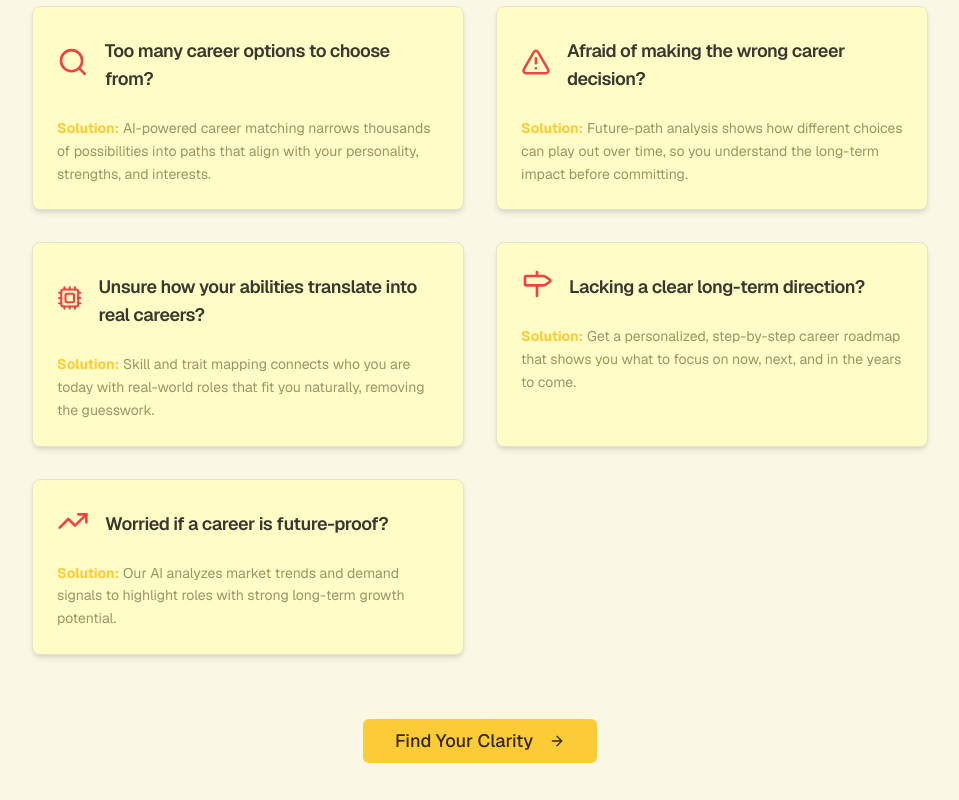
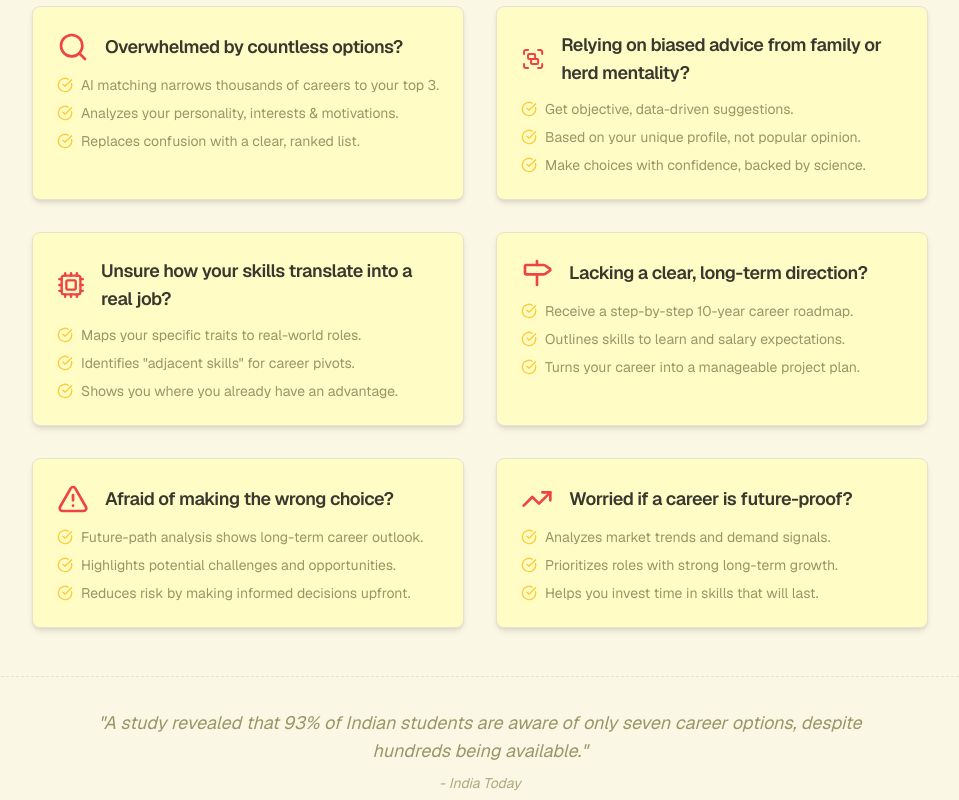
Before and after one commit to SinghRaghvendra/Margdarshak-AI, a Next.js app: page / in a window 1280 px wide. Shown: the part 1760-2560 px from the top of the page, without its empty margins (160-1119 px from the left). Built offline with nearby package versions, Linux system fonts and the light colour scheme; no server answers.

Commit message:
There is only 5 cards add another card unbiased unsolicited career advic

```diff
--- a/src/components/HomePageClient.tsx
+++ b/src/components/HomePageClient.tsx
@@ -1,6 +1,7 @@
+
 import { Button } from '@/components/ui/button';
 import { Card, CardContent, CardHeader, CardTitle, CardDescription } from '@/components/ui/card';
-import { ClipboardList, Lightbulb, MapPinned, ArrowRight, HelpCircle, CheckCircle, Wand2, User, Sparkles as NewJourneyIcon, BookOpen, Search, AlertTriangle, Cpu, Milestone, TrendingUp } from 'lucide-react';
+import { ClipboardList, Lightbulb, MapPinned, ArrowRight, HelpCircle, CheckCircle, Wand2, User, Sparkles as NewJourneyIcon, BookOpen, Search, AlertTriangle, Cpu, Milestone, TrendingUp, Group } from 'lucide-react';
 import Image from 'next/image';
 import Link from 'next/link';
 import React, { useState, useEffect } from 'react';
@@ -73,28 +74,57 @@ export default function HomePageClient() {
   const problemsAndSolutions = [
       {
         icon: <Search className="h-8 w-8 text-destructive" />,
-        problem: 'Too many career options to choose from?',
-        solution: 'AI-powered career matching narrows thousands of possibilities into paths that align with your personality, strengths, and interests.'
+        problem: 'Overwhelmed by countless options?',
+        solutions: [
+            'AI matching narrows thousands of careers to your top 3.',
+            'Analyzes your personality, interests & motivations.',
+            'Replaces confusion with a clear, ranked list.'
+        ]
+      },
+      {
+        icon: <Group className="h-8 w-8 text-destructive" />,
+        problem: 'Relying on biased advice from family or herd mentality?',
+        solutions: [
+            'Get objective, data-driven suggestions.',
+            'Based on your unique profile, not popular opinion.',
+            'Make choices with confidence, backed by science.'
+        ]
+      },
+      {
+        icon: <Cpu className="h-8 w-8 text-destructive" />,
+        problem: 'Unsure how your skills translate into a real job?',
+        solutions: [
+           'Maps your specific traits to real-world roles.',
+           'Identifies "adjacent skills" for career pivots.',
+           'Shows you where you already have an advantage.'
+        ]
+      },
+      {
+        icon: <Milestone className="h-8 w-8 text-destructive" />,
+        problem: 'Lacking a clear, long-term direction?',
+        solutions: [
+            'Receive a step-by-step 10-year career roadmap.',
+            'Outlines skills to learn and salary expectations.',
+            'Turns your career into a manageable project plan.'
+        ]
       },
       {
         icon: <AlertTriangle className="h-8 w-8 text-destructive" />,
-        problem: 'Afraid of making the wrong career decision?',
-        solution: 'Future-path analysis shows how different choices can play out over time, so you understand the long-term impact before committing.'
-      },
-      {
-        icon: <Cpu className="h-8 w-8 text-destructive" />,
-        problem: 'Unsure how your abilities translate into real careers?',
-        solution: 'Skill and trait mapping connects who you are today with real-world roles that fit you naturally, removing the guesswork.'
-      },
-      {
-        icon: <Milestone className="h-8 w-8 text-destructive" />,
-        problem: 'Lacking a clear long-term direction?',
-        solution: 'Get a personalized, step-by-step career roadmap that shows you what to focus on now, next, and in the years to come.'
+        problem: 'Afraid of making the wrong choice?',
+        solutions: [
+            'Future-path analysis shows long-term career outlook.',
+            'Highlights potential challenges and opportunities.',
+            'Reduces risk by making informed decisions upfront.'
+        ]
       },
       {
         icon: <TrendingUp className="h-8 w-8 text-destructive" />,
         problem: 'Worried if a career is future-proof?',
-        solution: 'Our AI analyzes market trends and demand signals to highlight roles with strong long-term growth potential.'
+        solutions: [
+            'Analyzes market trends and demand signals.',
+            'Prioritizes roles with strong long-term growth.',
+            'Helps you invest time in skills that will last.'
+        ]
       },
   ];
 
@@ -297,20 +327,30 @@ export default function HomePageClient() {
             <div className="max-w-4xl mx-auto grid grid-cols-1 md:grid-cols-2 gap-8">
               {problemsAndSolutions.map((item, index) => (
                 <Card key={index} className="bg-card shadow-md hover:shadow-lg transition-shadow">
-                  <CardHeader className="flex flex-row items-center gap-4">
+                  <CardHeader className="flex flex-row items-center gap-4 space-y-0 pb-3">
                     {item.icon}
                     <CardTitle className="text-lg font-semibold">{item.problem}</CardTitle>
                   </CardHeader>
                   <CardContent>
-                    <p className="text-sm text-muted-foreground leading-relaxed">
-                        <span className="font-bold text-primary mr-1">Solution:</span>
-                        {item.solution}
-                    </p>
+                    <ul className="space-y-2 text-sm text-muted-foreground">
+                        {item.solutions.map((solution, i) => (
+                            <li key={i} className="flex items-start">
+                                <CheckCircle className="h-4 w-4 text-primary mr-2 mt-0.5 flex-shrink-0" />
+                                <span>{solution}</span>
+                            </li>
+                        ))}
+                    </ul>
                   </CardContent>
                 </Card>
               ))}
             </div>
-             <div className="text-center mt-16">
+            <div className="text-center mt-12 pt-8 border-t border-dashed">
+                <blockquote className="text-lg italic text-muted-foreground max-w-3xl mx-auto">
+                    "A study revealed that 93% of Indian students are aware of only seven career options, despite hundreds being available."
+                </blockquote>
+                <cite className="block text-sm text-muted-foreground/80 mt-2">- India Today</cite>
+            </div>
+             <div className="text-center mt-12">
                  <Link href={careerGuidanceHref}>
                    <Button size="lg" className="text-lg" suppressHydrationWarning={true}>
                      Find Your Clarity <ArrowRight className="ml-2 h-5 w-5" />
```
